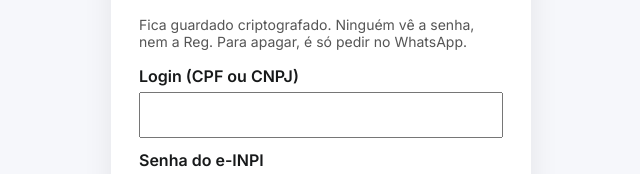
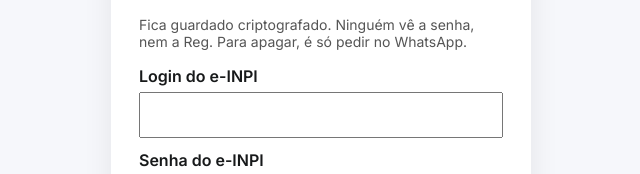
Before and after one commit to Davilys/RegistreAi-novo, a React (Vite) app: page /seguro/1 in a window 1280 px wide. Shown: the part 301-475 px from the top of the page, without its empty margins (319-959 px from the left). Built offline with nearby package versions, Linux system fonts and the light colour scheme; no server answers; the HTML template or start-up script is replaced by a standard one.

Commit message:
fix(einpi): login is a <=10-char username, not CPF/CNPJ

```diff
--- a/src/pages/SecureCredential.tsx
+++ b/src/pages/SecureCredential.tsx
@@ -7,7 +7,7 @@ const MESSAGES: Record<string, string> = {
   invalid_link: "Este link não é válido. Peça um novo para a Reg no WhatsApp.",
   used: "Este link já foi usado. Se precisar, peça um novo para a Reg.",
   expired: "Este link expirou (vale 15 minutos). Peça um novo para a Reg.",
-  invalid_login: "O login do e-INPI é o seu CPF (11 números) ou CNPJ (14 números), sem pontos nem traços.",
+  invalid_login: "O login do e-INPI tem até 10 letras ou números, sem símbolos.",
   invalid_password: "Digite a senha do e-INPI.",
   unavailable: "Não conseguimos salvar agora. Tente de novo em alguns minutos."
 };
@@ -32,7 +32,7 @@ export default function SecureCredential() {
       const res = await fetch(endpoint, {
         method: "POST",
         headers: { "content-type": "application/json" },
-        body: JSON.stringify({ token, login: login.replace(/\D/g, ""), password })
+        body: JSON.stringify({ token, login: login.trim(), password })
       });
       const data = await res.json().catch(() => ({ ok: false, code: "unavailable" }));
       setPassword("");
@@ -56,8 +56,8 @@ export default function SecureCredential() {
           <form onSubmit={submit} autoComplete="off">
             <h1 style={{ fontSize: 22, margin: "18px 0 8px" }}>Seu acesso ao e-INPI</h1>
             <p style={{ color: "#555", fontSize: 14 }}>Fica guardado criptografado. Ninguém vê a senha, nem a Reg. Para apagar, é só pedir no WhatsApp.</p>
-            <label style={{ display: "block", marginTop: 16, fontWeight: 600 }}>Login (CPF ou CNPJ)
-              <input inputMode="numeric" value={login} onChange={(e) => setLogin(e.target.value)} required
+            <label style={{ display: "block", marginTop: 16, fontWeight: 600 }}>Login do e-INPI
+              <input autoCapitalize="none" autoCorrect="off" maxLength={10} value={login} onChange={(e) => setLogin(e.target.value)} required
                 style={{ display: "block", width: "100%", padding: 12, marginTop: 6, fontSize: 16 }} />
             </label>
             <label style={{ display: "block", marginTop: 12, fontWeight: 600 }}>Senha do e-INPI
```
